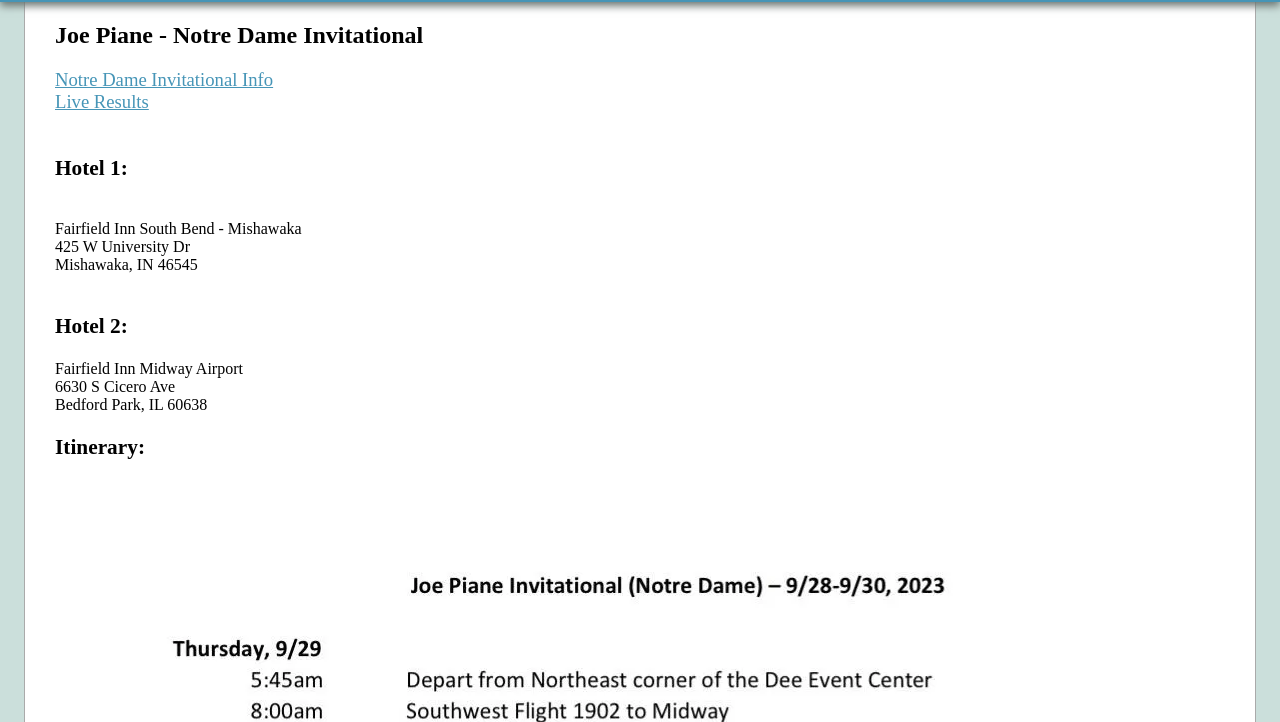
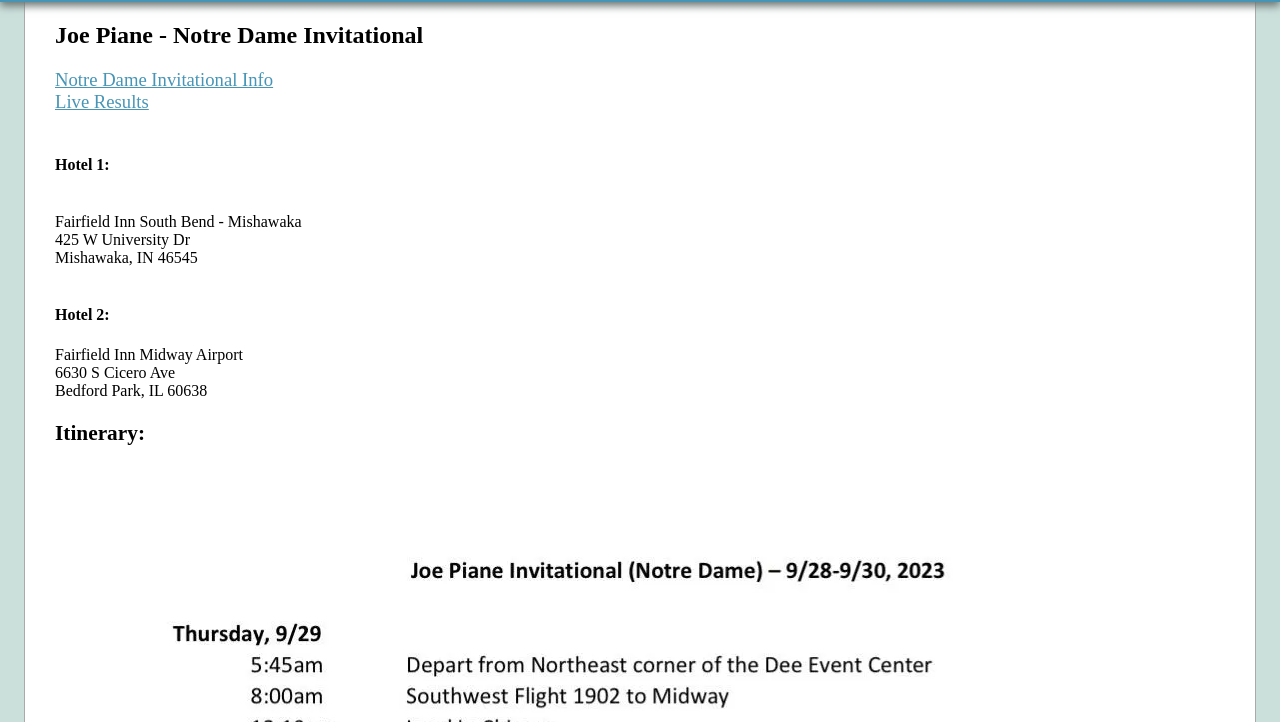
Before and after one commit to TyGuy60401/ty-davis-site, a plain HTML site: page usefulInfo/2023xc/NotreDame23.html in a window 1280 px wide. Shown: the part 78-800 px from the top of the page. Drawn offline with Linux system fonts and the light colour scheme.

Commit message:
Changed to h4 for some subheaders

```diff
--- a/usefulInfo/2023xc/NotreDame23.html
+++ b/usefulInfo/2023xc/NotreDame23.html
@@ -18,12 +18,12 @@
             <p>
                 <a href="https://fightingirish.com/wp-content/uploads/2023/06/2023-Joe-Piane-Notre-Dame-Invitational-Meet-Information.pdf" target="\blank">Notre Dame Invitational Info</a><br>
                 <a href="https://live.pttiming.com/xc-ptt.html?mid=5818">Live Results</a><br><br>
-                <h3>Hotel 1:</h3><br>
+                <h4>Hotel 1:</h4><br>
                 Fairfield Inn South Bend - Mishawaka <br>
                 425 W University Dr<br>
                 Mishawaka, IN 46545<br>
                 <br>
-                <h3>Hotel 2:</h3>
+                <h4>Hotel 2:</h4>
                 Fairfield Inn Midway Airport<br>
                 6630 S Cicero Ave<br>
                 Bedford Park, IL 60638<br>
```
